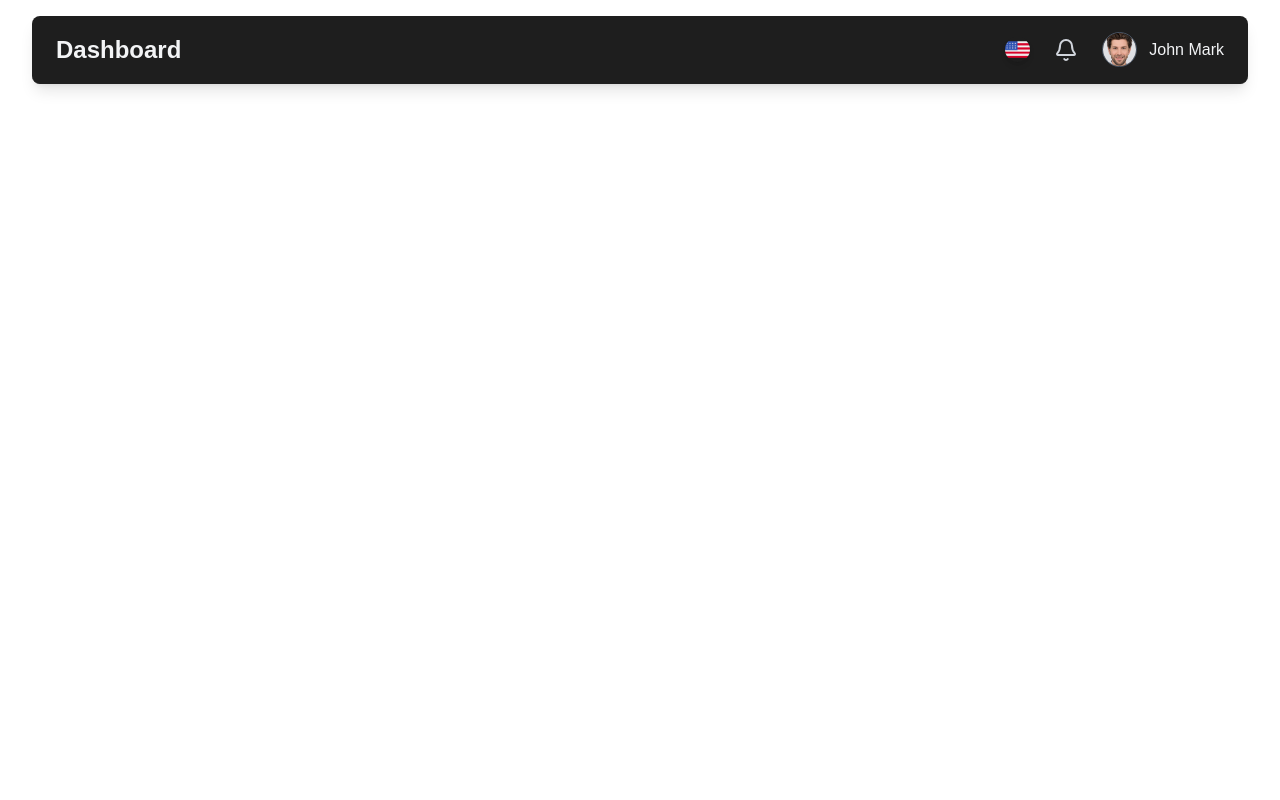
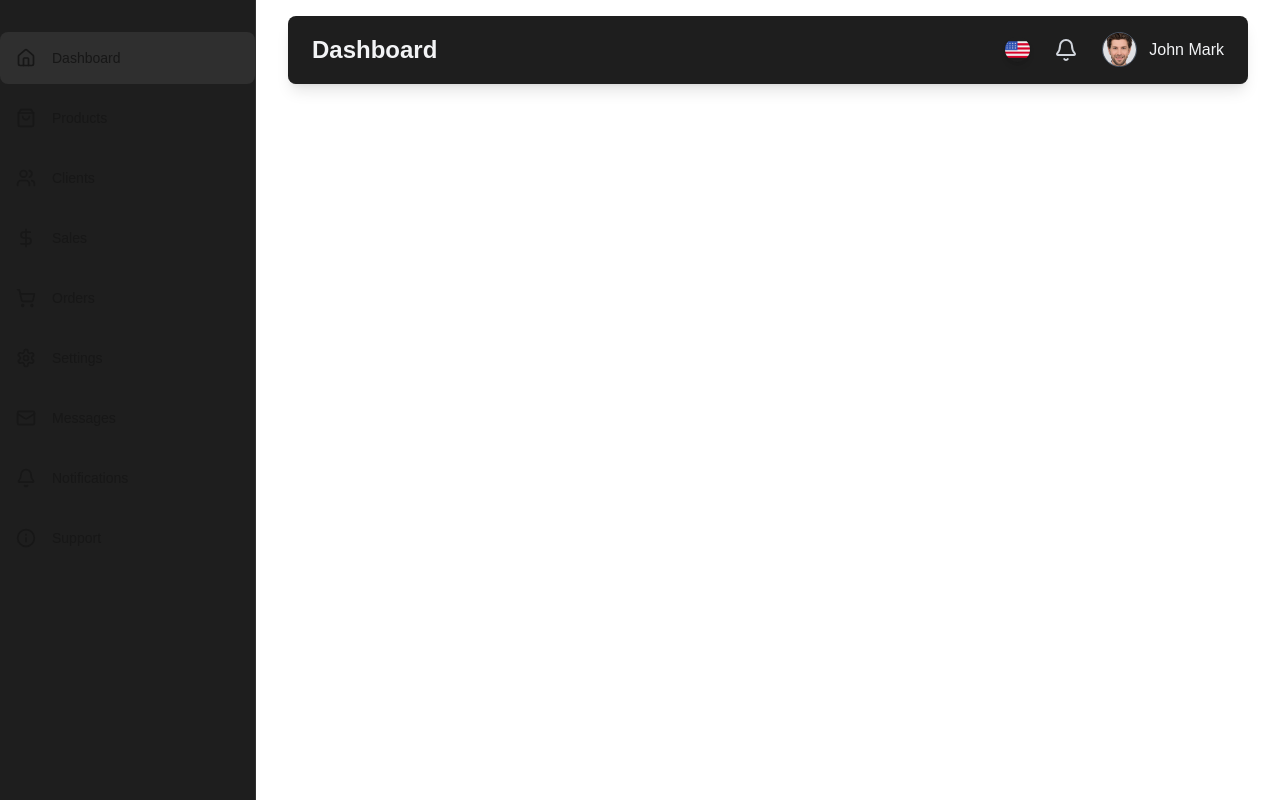
Before and after one commit to abdulbasit1993/Todoboard-Admin, a Next.js app: page / in a window 1280 px wide. Built offline with nearby package versions, Linux system fonts and the light colour scheme.

Commit message:
sidebar design complete, working on toggle button for sidebar

```diff
--- a/app/layout.js
+++ b/app/layout.js
@@ -1,6 +1,7 @@
 import { Geist, Geist_Mono } from "next/font/google";
 import "./globals.css";
 import Header from "@/components/Header";
+import Sidebar from "@/components/Sidebar";
 
 const geistSans = Geist({
   variable: "--font-geist-sans",
@@ -24,7 +25,7 @@ export default function RootLayout({ children }) {
         className={`${geistSans.variable} ${geistMono.variable} antialiased bg-[#121212] text-white`}
       >
         <div className="flex h-screen overflow-hidden">
-          {/* Sidebar Component */}
+          <Sidebar />
           <div className="flex flex-col flex-1 overflow-auto">
             <div className="max-w-7xl mx-auto w-full">
               <Header />
--- /dev/null
+++ b/components/Sidebar.jsx
@@ -0,0 +1,61 @@
+"use client";
+
+import React, { useState } from "react";
+import {
+  Bell,
+  DollarSign,
+  House,
+  Info,
+  Mail,
+  Settings,
+  ShoppingBag,
+  ShoppingCart,
+  Users,
+} from "lucide-react";
+import { usePathname } from "next/navigation";
+import appData from "../data/appData.json";
+import Link from "next/link";
+
+const ICONS = {
+  House,
+  DollarSign,
+  Settings,
+  ShoppingBag,
+  ShoppingCart,
+  Mail,
+  Users,
+  Bell,
+  Info,
+};
+
+const Sidebar = () => {
+  const [sidebarItems, setSidebarItems] = useState(appData?.sidebarItems);
+  const pathname = usePathname();
+
+  return (
+    <div className="relative z-10 transition-all duration-300 ease-in-out flex-shrink-0 w-64">
+      <div className="h-full bg-[#1e1e1e] backdrop-blur-md p- flex flex-col border-r border-[#2f2f2f]">
+        <nav className="mt-8 flex-grow">
+          {sidebarItems?.map((item) => {
+            const IconComponent = ICONS[item.icon];
+
+            return (
+              <Link key={item.name} href={item.href}>
+                <div
+                  className={`flex items-center p-4 text-sm font-medium rounded-lg hover:bg-[#2f2f2f] transition-colors mb-2 ${
+                    pathname === item.href ? "bg-[#2f2f2f]" : ""
+                  }`}
+                >
+                  <IconComponent size={20} style={{ minWidth: "20px" }} />
+                  <span className="ml-4 whitespace-nowrap">{item.name}</span>
+                </div>
+              </Link>
+            );
+          })}
+        </nav>
+      </div>
+    </div>
+  );
+};
+
+export default Sidebar;
--- /dev/null
+++ b/data/appData.json
@@ -0,0 +1,49 @@
+{
+  "sidebarItems": [
+    {
+      "name": "Dashboard",
+      "icon": "House",
+      "href": "/"
+    },
+    {
+      "name": "Products",
+      "icon": "ShoppingBag",
+      "href": "/products"
+    },
+    {
+      "name": "Clients",
+      "icon": "Users",
+      "href": "/users"
+    },
+    {
+      "name": "Sales",
+      "icon": "DollarSign",
+      "href": "/sales"
+    },
+    {
+      "name": "Orders",
+      "icon": "ShoppingCart",
+      "href": "/orders"
+    },
+    {
+      "name": "Settings",
+      "icon": "Settings",
+      "href": ""
+    },
+    {
+      "name": "Messages",
+      "icon": "Mail",
+      "href": ""
+    },
+    {
+      "name": "Notifications",
+      "icon": "Bell",
+      "href": ""
+    },
+    {
+      "name": "Support",
+      "icon": "Info",
+      "href": ""
+    }
+  ]
+}
```
